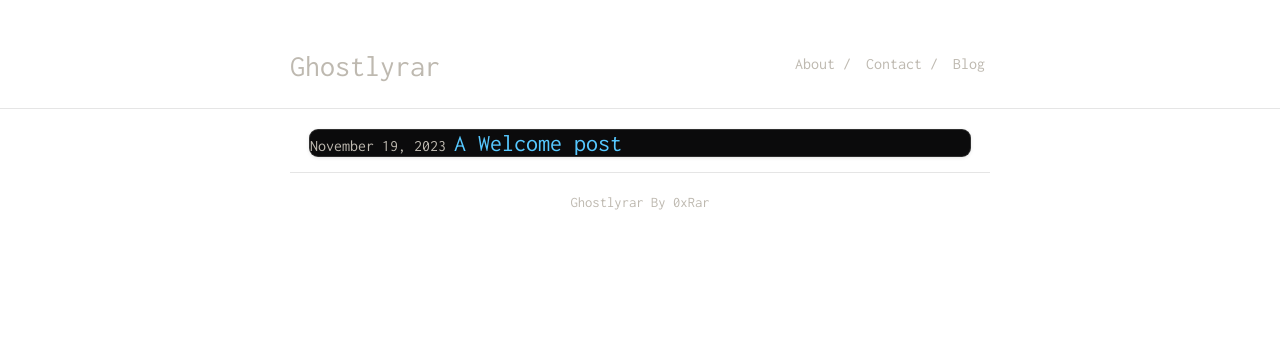
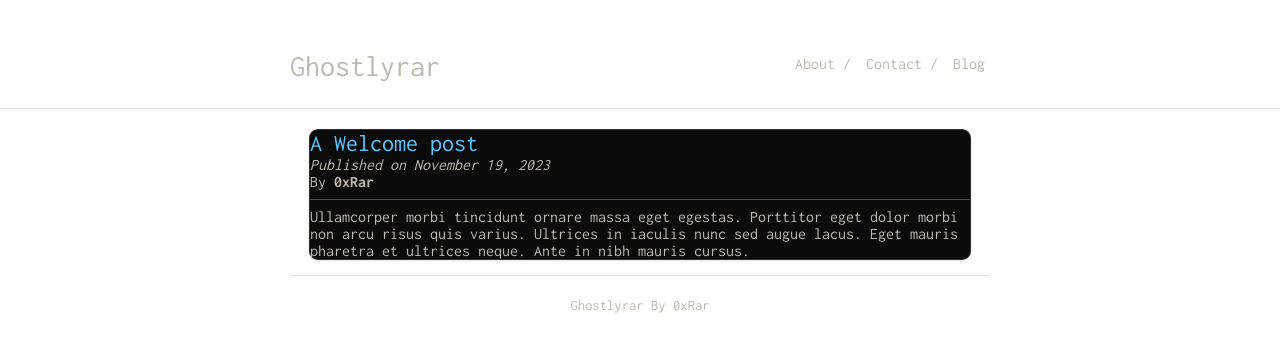
Before and after one commit to 0xRar/ghostlyrar, a Jekyll site: the page built from blog.md, in a window 1280 px wide. Shown: the top 352 px of the page. Built offline with Jekyll 4.4.1, drawn with Linux system fonts in a browser that asks for light colours.

Commit message:
Add a blog functionality (#1)

```diff
--- a/_config.yml
+++ b/_config.yml
@@ -19,9 +19,9 @@ nav:
  - name: "About"
    link: "/"
  - name: "Contact"
-   link: "contact"
+   link: "/contact"
  - name: "Blog"
-   link: "blog"
+   link: "/blog"
 
 # Conversion
 markdown: kramdown
--- a/_layouts/blog.html
+++ b/_layouts/blog.html
@@ -7,8 +7,11 @@ layout: default
     <ul>
     {% for post in site.posts %}
     <li class="posts">
-        {{ post.date | date: "%-B %d, %Y" }}
-        <a href="{{ post.url }}">{{ post.title }}</a>
+        <a href="{{ post.url }}">{{ post.title }}</a><br>
+        <i>Published on {{ post.date | date: "%-B %d, %Y" }}</i>
+        <br> By <b>{{ post.author }}</b>
+        <hr>
+        {{ post.description }}
     </li>
     {% endfor %}
     </ul>
--- a/_posts/2023-11-19-Welcome.md
+++ b/_posts/2023-11-19-Welcome.md
@@ -1,9 +1,11 @@
 ---
+title: "A Welcome post"
 layout: post
-title:  "A Welcome post"
+description: "Ullamcorper morbi tincidunt ornare massa eget egestas. Porttitor eget dolor morbi non arcu risus quis varius. Ultrices in iaculis nunc sed augue lacus. Eget mauris pharetra et ultrices neque. Ante in nibh mauris cursus."
+author: "0xRar"
 ---
 
-# A Welcome post to Ghostlyrar !
+<!-- # A Welcome post to Ghostlyrar ! -->
 
 Lorem ipsum dolor sit amet, consectetur adipiscing elit, sed do eiusmod tempor incididunt ut labore et dolore magna aliqua. Turpis cursus in hac habitasse platea. Nisl nisi scelerisque eu ultrices vitae auctor eu. Amet dictum sit amet justo donec enim. Sed enim ut sem viverra aliquet eget. Malesuada fames ac turpis egestas integer eget aliquet nibh praesent. Ipsum a arcu cursus vitae congue mauris rhoncus aenean vel. Urna nunc id cursus metus aliquam. Massa sapien faucibus et molestie ac feugiat sed lectus vestibulum. In dictum non consectetur a erat nam at. Lobortis mattis aliquam faucibus purus in massa. Semper feugiat nibh sed pulvinar proin gravida hendrerit lectus a. Lorem sed risus ultricies tristique nulla aliquet.
 
```
Also changed, not shown: _layouts/post.html (added, +10 -0 lines), blog.md (+1 -0 lines).
